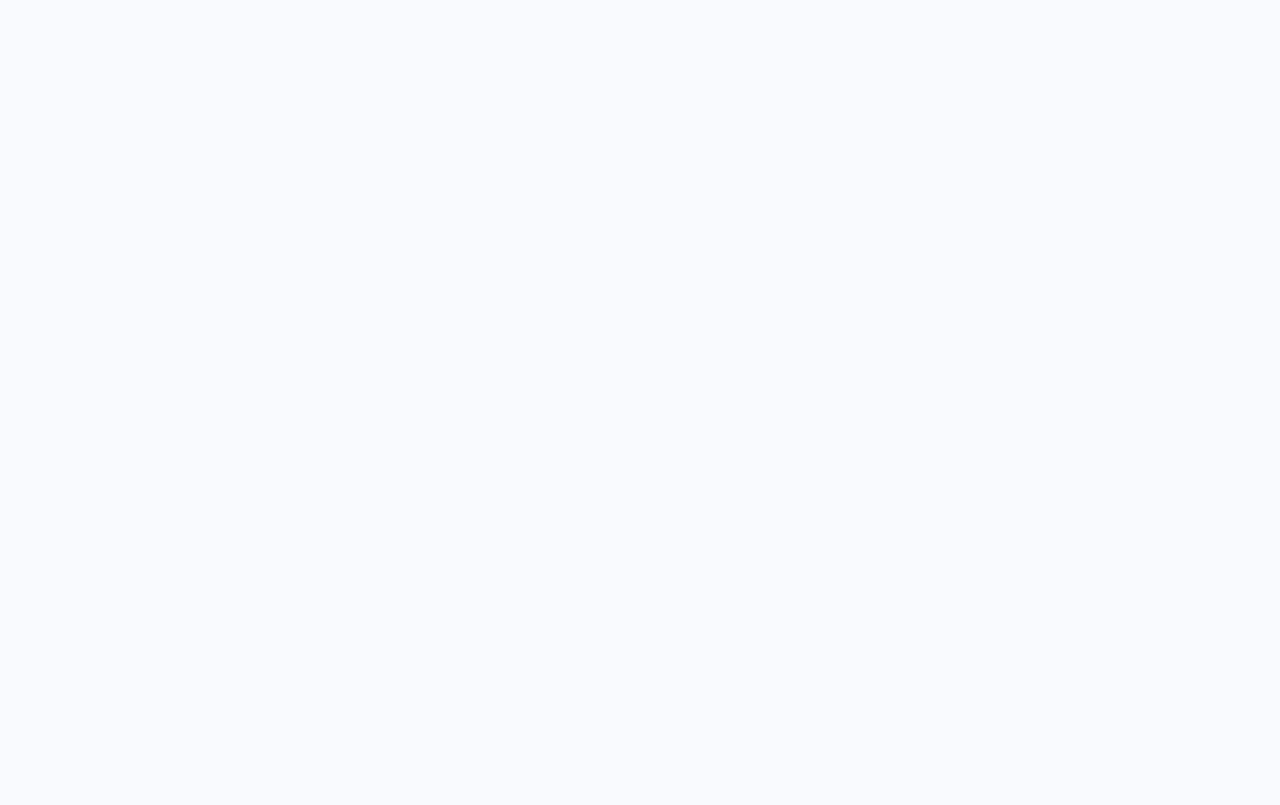
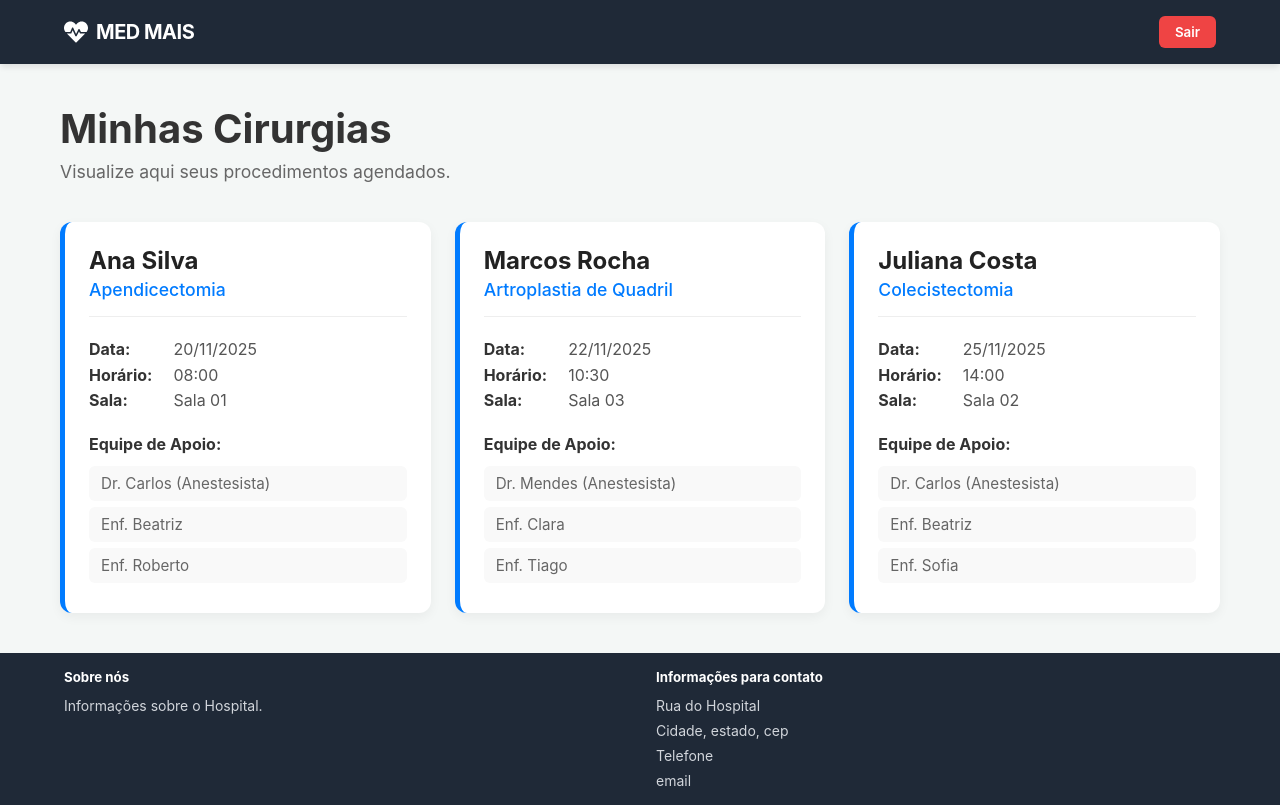
Before and after one commit to Rebeca-Martins1/projeto_bd, a React (Vite) app: page /minhascirurgias in a window 1280 px wide. Before the commit this address had no page. Built offline with nearby package versions, Linux system fonts and the light colour scheme.

Commit message:
cirurgias e consulta medico

```diff
--- a/src/main.jsx
+++ b/src/main.jsx
@@ -12,6 +12,8 @@ import MyGlobalStyles from './styles/globalStyles'
 import CadastroProfissional from './pages/Adm/Cadastro_medico_enfermeiro/index'
 import CadastroLeito from './pages/Adm/Cadastro_Leitos/index'
 import AgendarCirurgia from './pages/Medico/AgendarCirurgia/page'
+import MinhasCirurgias from './pages/Medico/MinhasCirurgias/page'
+import MinhasConsultas from './pages/Medico/MinhasConsultas/page'
 import ConselhoPresidente from './pages/ConselhoPresidente/Home/index'
 import OcupacaoSalas from './pages/ConselhoPresidente/OcupacaoSalas/index'
 import OcupacaoLeitos from './pages/ConselhoPresidente/OcupacaoLeitos/index'
@@ -34,6 +36,8 @@ ReactDOM.createRoot(document.getElementById('root')).render(
 
       <Route path="/homemedico" element={<HomeMedico/>} />
       <Route path="/agendarcirurgia" element={<AgendarCirurgia/>} />
+      <Route path="/minhascirurgias" element={<MinhasCirurgias/>} />
+      <Route path="/minhasconsultas" element={<MinhasConsultas/>} />
 
       <Route path="/homeenfermeiro" element={<HomeEnfermeiro/>} />
       <Route path="/plantao" element={<Plantao/>} />
--- a/src/pages/Medico/Home/page.jsx
+++ b/src/pages/Medico/Home/page.jsx
@@ -49,14 +49,14 @@ export default function HomeMedico() {
               title="MINHAS CIRURGIAS"
               description="Visualize suas cirurgias agendadas e passadas"
               buttonText="IR PRA SESSÃO"
-              path="/medico/minhas-cirurgias"
+              path="/minhascirurgias"
             />
             <ActionCard
               icon={IconClipboardList}
               title="MINHAS CONSULTAS"
               description="Veja seus atendimentos e horários"
               buttonText="IR PRA SESSÃO"
-              path="/medico/minhas-consultas"
+              path="/minhasconsultas"
             />
           </S.CardGrid>
         </S.MainContent>
--- /dev/null
+++ b/src/pages/Medico/MinhasCirurgias/page.jsx
@@ -0,0 +1,88 @@
+import React from "react";
+import * as S from "./styles.js";
+import Footer from "../../../components/Footer";
+import Header from "../../../components/Header";
+
+//Dados ficticios
+const MOCK_CIRURGIAS = [
+  {
+    id: 1,
+    paciente: "Ana Silva",
+    procedimento: "Apendicectomia",
+    data: "20/11/2025",
+    horario: "08:00",
+    sala: "Sala 01",
+    equipe: ["Dr. Carlos (Anestesista)", "Enf. Beatriz", "Enf. Roberto"]
+  },
+  {
+    id: 2,
+    paciente: "Marcos Rocha",
+    procedimento: "Artroplastia de Quadril",
+    data: "22/11/2025",
+    horario: "10:30",
+    sala: "Sala 03",
+    equipe: ["Dr. Mendes (Anestesista)", "Enf. Clara", "Enf. Tiago"]
+  },
+  {
+    id: 3,
+    paciente: "Juliana Costa",
+    procedimento: "Colecistectomia",
+    data: "25/11/2025",
+    horario: "14:00",
+    sala: "Sala 02",
+    equipe: ["Dr. Carlos (Anestesista)", "Enf. Beatriz", "Enf. Sofia"]
+  },
+];
+
+//Componente de Card para cada Cirurgia
+function CirurgiaCard({ cirurgia }) {
+  return (
+    <S.CardContainer>
+      <S.CardHeader>
+        <h3>{cirurgia.paciente}</h3>
+        <p>{cirurgia.procedimento}</p>
+      </S.CardHeader>
+
+      <S.CardDetalhes>
+        <p><strong>Data:</strong> {cirurgia.data}</p>
+        <p><strong>Horário:</strong> {cirurgia.horario}</p>
+        <p><strong>Sala:</strong> {cirurgia.sala}</p>
+      </S.CardDetalhes>
+
+      <S.TeamSection>
+        <strong>Equipe de Apoio:</strong>
+        <S.TeamList>
+          {cirurgia.equipe.map((membro, index) => (
+            <S.TeamMember key={index}>{membro}</S.TeamMember>
+          ))}
+        </S.TeamList>
+      </S.TeamSection>
+    </S.CardContainer>
+  );
+}
+
+
+//Componente Principal da Página
+export default function MinhasCirurgias() {
+  return (
+    <>
+      <S.GlobalStyles />
+      <S.MinhasCirurgiasContainer>
+        <Header />
+
+        <S.MainContent>
+          <h1>Minhas Cirurgias</h1>
+          <p>Visualize aqui seus procedimentos agendados.</p>
+
+          <S.CirurgiaList>
+            {MOCK_CIRURGIAS.map((cirurgia) => (
+              <CirurgiaCard key={cirurgia.id} cirurgia={cirurgia} />
+            ))}
+          </S.CirurgiaList>
+        </S.MainContent>
+
+        <Footer />
+      </S.MinhasCirurgiasContainer>
+    </>
+  );
+}
--- /dev/null
+++ b/src/pages/Medico/MinhasCirurgias/styles.js
@@ -0,0 +1,119 @@
+import styled, { createGlobalStyle } from 'styled-components';
+export const GlobalStyles = createGlobalStyle`
+  * {
+    margin: 0;
+    padding: 0;
+    box-sizing: border-box;
+    font-family: 'Inter', sans-serif; // (Ajuste a fonte se necessário)
+  }
+
+  body, html, #root {
+    min-height: 100vh;
+    width: 100%;
+    background-color: #f4f7f6; // Um cinza claro para o fundo
+  }
+`;
+
+export const MinhasCirurgiasContainer = styled.div`
+  display: flex;
+  flex-direction: column;
+  min-height: 100vh;
+`;
+
+export const MainContent = styled.main`
+  flex: 1; // Faz o conteúdo principal crescer e ocupar o espaço
+  width: 100%;
+  max-width: 1200px; // Limita a largura do conteúdo
+  margin: 0 auto;
+  padding: 40px 20px;
+
+  & > h1 {
+    font-size: 2.5rem;
+    color: #333;
+    margin-bottom: 8px;
+  }
+
+  & > p {
+    font-size: 1.1rem;
+    color: #666;
+    margin-bottom: 40px;
+  }
+`;
+
+export const CirurgiaList = styled.div`
+  display: grid;
+  /* Cria colunas responsivas:
+     - Tenta preencher com colunas de no mínimo 350px
+     - 1fr faz com que elas se ajustem para preencher o espaço
+  */
+  grid-template-columns: repeat(auto-fill, minmax(350px, 1fr));
+  gap: 24px; // Espaço entre os cards
+`;
+
+export const CardContainer = styled.div`
+  background-color: #ffffff;
+  border-radius: 12px;
+  box-shadow: 0 4px 12px rgba(0, 0, 0, 0.05);
+  padding: 24px;
+  display: flex;
+  flex-direction: column;
+  border-left: 5px solid #007bff; // Uma borda colorida (azul)
+`;
+
+export const CardHeader = styled.div`
+  margin-bottom: 20px;
+  border-bottom: 1px solid #eee;
+  padding-bottom: 16px;
+
+  & > h3 {
+    font-size: 1.5rem; // Nome do paciente
+    color: #222;
+    margin-bottom: 4px;
+  }
+
+  & > p {
+    font-size: 1.1rem; // Procedimento
+    color: #007bff; // Destaca o procedimento
+    font-weight: 500;
+  }
+`;
+
+export const CardDetalhes = styled.div`
+  margin-bottom: 20px;
+
+  & > p {
+    font-size: 1rem;
+    color: #555;
+    line-height: 1.6;
+  }
+
+  & > p > strong {
+    color: #333;
+    min-width: 80px;
+    display: inline-block;
+  }
+`;
+
+export const TeamSection = styled.div`
+  font-size: 1rem;
+  color: #333;
+
+  & > strong {
+    margin-bottom: 12px;
+    display: block;
+  }
+`;
+
+export const TeamList = styled.ul`
+  list-style: none;
+  padding-left: 0;
+`;
+
+export const TeamMember = styled.li`
+  font-size: 0.95rem;
+  color: #666;
+  background-color: #f9f9f9;
+  padding: 8px 12px;
+  border-radius: 6px;
+  margin-bottom: 6px;
+`;
--- /dev/null
+++ b/src/pages/Medico/MinhasConsultas/page.jsx
@@ -0,0 +1,86 @@
+import React from "react";
+import * as S from "./styles.js";
+import Header from "../../../components/Header";
+import Footer from "../../../components/Footer";
+
+//Dados ficticios
+const MOCK_CONSULTAS = [
+  {
+    id: 1,
+    paciente: "Carlos Santana",
+    data: "20/11/2025",
+    horario: "09:00",
+    sala: "Consultório 1A",
+  },
+  {
+    id: 2,
+    paciente: "Fernanda Lima",
+    data: "20/11/2025",
+    horario: "09:30",
+    sala: "Consultório 1A",
+  },
+  {
+    id: 3,
+    paciente: "Ricardo Alves",
+    data: "20/11/2025",
+    horario: "10:00",
+    sala: "Consultório 2B",
+  },
+  {
+    id: 4,
+    paciente: "Beatriz Mota",
+    data: "21/11/2025",
+    horario: "08:30",
+    sala: "Consultório 1A",
+  },
+  {
+    id: 5,
+    paciente: "Tiago Lacerda",
+    data: "21/11/2025",
+    horario: "09:00",
+    sala: "Consultório 3A",
+  },
+];
+
+//Componente de Card para cada Consulta
+function ConsultaCard({ consulta }) {
+  return (
+    <S.CardContainer>
+      <S.CardHeader>
+        <h3>{consulta.paciente}</h3>
+      </S.CardHeader>
+
+      <S.CardDetalhes>
+        <p><strong>Data:</strong> {consulta.data}</p>
+        <p><strong>Horário:</strong> {consulta.horario}</p>
+        <p><strong>Sala:</strong> {consulta.sala}</p>
+      </S.CardDetalhes>
+    </S.CardContainer>
+  );
+}
+
+
+//Componente Principal da Página
+export default function MinhasConsultas() {
+  return (
+    <>
+      <S.GlobalStyles />
+      <S.MinhasConsultasContainer>
+        <Header />
+
+        <S.MainContent>
+          <h1>Minhas Consultas</h1>
+          <p>Visualize aqui seus atendimentos agendados.</p>
+
+          <S.ConsultaList>
+            {MOCK_CONSULTAS.map((consulta) => (
+              <ConsultaCard key={consulta.id} consulta={consulta} />
+            ))}
+          </S.ConsultaList>
+        </S.MainContent>
+
+        <Footer />
+      </S.MinhasConsultasContainer>
+    </>
+  );
+}
--- /dev/null
+++ b/src/pages/Medico/MinhasConsultas/styles.js
@@ -0,0 +1,87 @@
+import styled, { createGlobalStyle } from 'styled-components';
+export const GlobalStyles = createGlobalStyle`
+  * {
+    margin: 0;
+    padding: 0;
+    box-sizing: border-box;
+    font-family: 'Inter', sans-serif; // (Ajuste a fonte se necessário)
+  }
+
+  body, html, #root {
+    min-height: 100vh;
+    width: 100%;
+    background-color: #f4f7f6; // Um cinza claro para o fundo
+  }
+`;
+
+export const MinhasConsultasContainer = styled.div`
+  display: flex;
+  flex-direction: column;
+  min-height: 100vh;
+`;
+
+export const MainContent = styled.main`
+  flex: 1; // Faz o conteúdo principal crescer e ocupar o espaço
+  width: 100%;
+  max-width: 1200px; // Limita a largura do conteúdo
+  margin: 0 auto;
+  padding: 40px 20px;
+
+  & > h1 {
+    font-size: 2.5rem;
+    color: #333;
+    margin-bottom: 8px;
+  }
+
+  & > p {
+    font-size: 1.1rem;
+    color: #666;
+    margin-bottom: 40px;
+  }
+`;
+
+export const ConsultaList = styled.div`
+  display: grid;
+  /* Cria colunas responsivas:
+     - Tenta preencher com colunas de no mínimo 340px
+  */
+  grid-template-columns: repeat(auto-fill, minmax(340px, 1fr));
+  gap: 24px; // Espaço entre os cards
+`;
+
+export const CardContainer = styled.div`
+  background-color: #ffffff;
+  border-radius: 12px;
+  box-shadow: 0 4px 12px rgba(0, 0, 0, 0.05);
+  padding: 24px;
+  display: flex;
+  flex-direction: column;
+  /* Cor diferente para diferenciar de "Cirurgias" */
+  border-left: 5px solid #007bff;
+`;
+
+export const CardHeader = styled.div`
+  margin-bottom: 20px;
+  border-bottom: 1px solid #eee;
+  padding-bottom: 16px;
+
+  & > h3 {
+    font-size: 1.5rem; // Nome do paciente
+    color: #222;
+    margin-bottom: 4px;
+  }
+`;
+
+export const CardDetalhes = styled.div`
+  & > p {
+    font-size: 1rem;
+    color: #555;
+    line-height: 1.6;
+  }
+
+  & > p > strong {
+    color: #333;
+    min-width: 80px;
+    display: inline-block;
+  }
+`;
```
